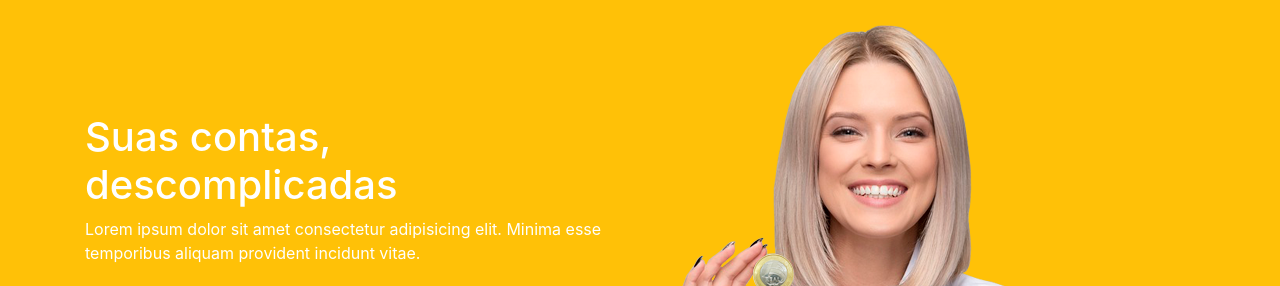
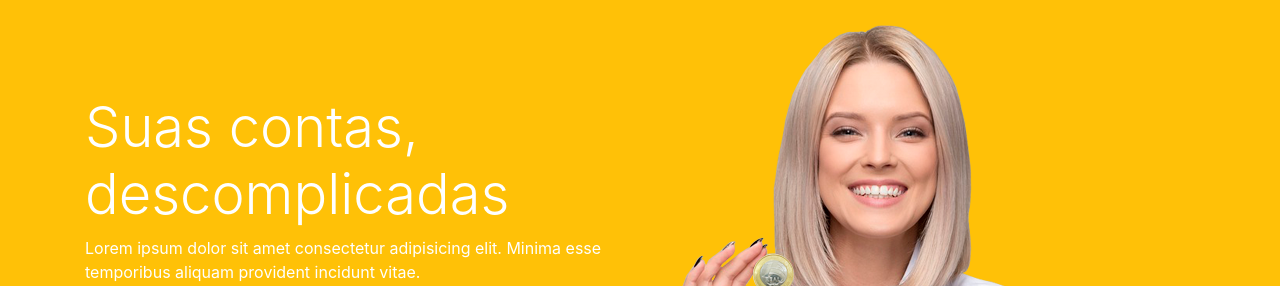
Before and after one commit to luana-karlla/projeto-bootstrap-finans, a plain HTML site: page index.html in a window 1280 px wide. Shown: the part 58-344 px from the top of the page. Drawn offline with nearby package versions, Linux system fonts and the light colour scheme.

Commit message:
Pequena mudança realizada

```diff
--- a/index.html
+++ b/index.html
@@ -79,7 +79,7 @@
         <div class="row">
           <div class="col-md-6 d-flex"><!--textos da seção-->
             <div class="align-self-center">
-              <h1 class="displau-4">Suas contas, descomplicadas</h1>
+              <h1 class="display-4">Suas contas, descomplicadas</h1>
               <p>Lorem ipsum dolor sit amet consectetur adipisicing elit. Minima esse temporibus aliquam provident incidunt vitae.</p>
               <form class="mt-4 mb-4">
                 <div class="input-group input-group-lg">
```
